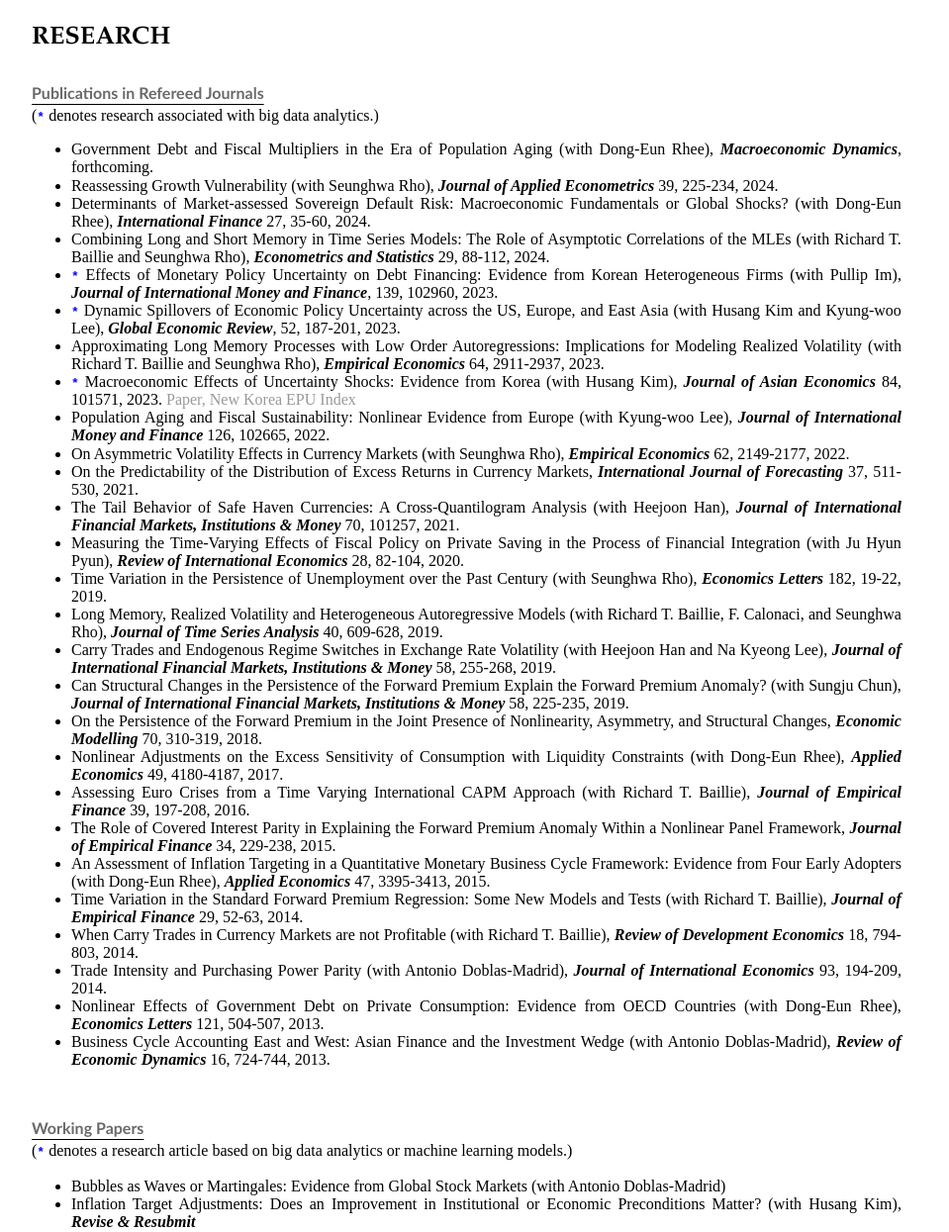
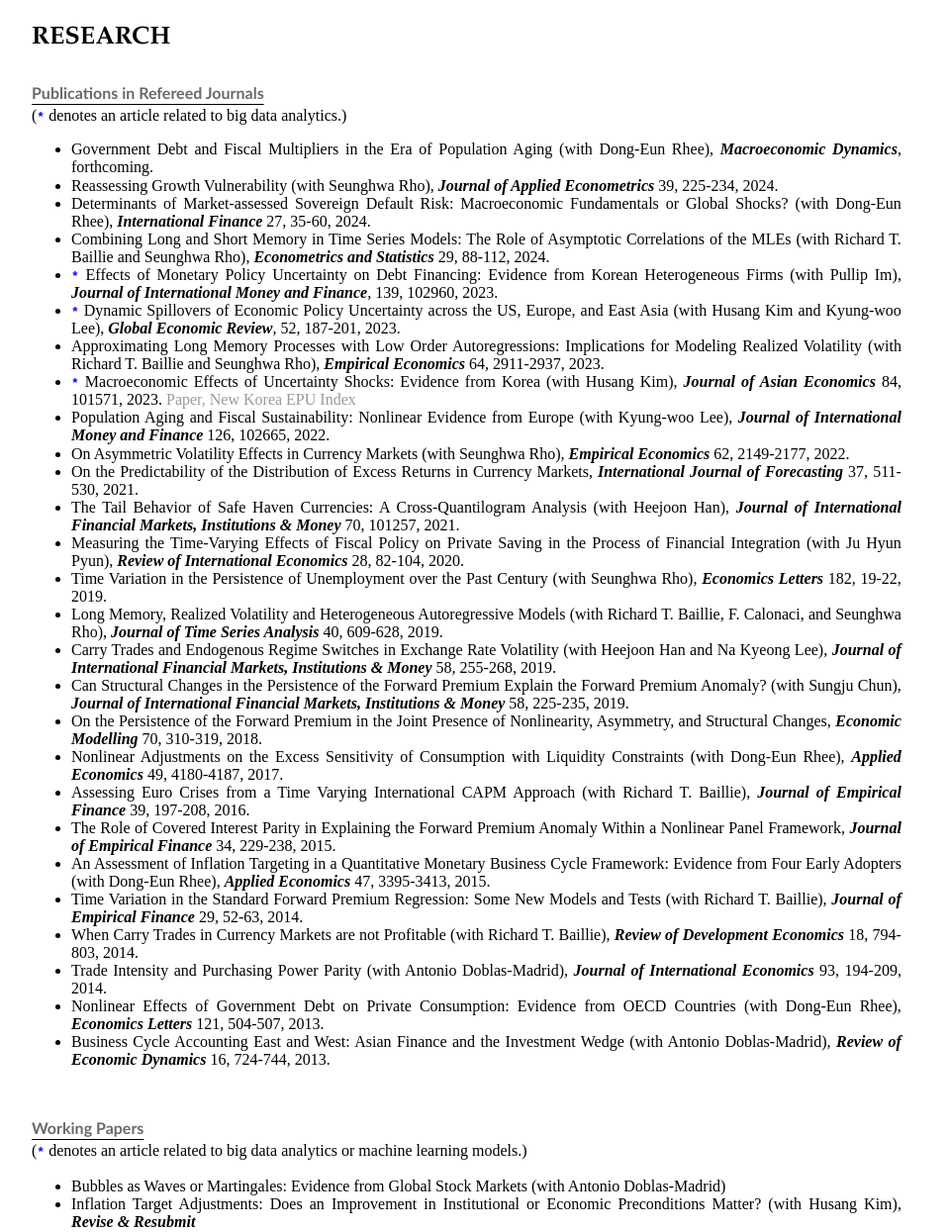
Before and after one commit to dooyeoncho/dooyeoncho.github.io, a Jekyll site: the page built from pages/research.html, in a window 1280 px wide. Shown: the part 122-1367 px from the top of the page at 99% size, without its empty margins (160-1119 px from the left). Built offline with Jekyll 4.4.1, drawn with Linux system fonts in a browser that asks for light colours.

Commit message:
Update research.html

```diff
--- a/pages/research.html
+++ b/pages/research.html
@@ -22,7 +22,7 @@
 <h1 class="headerstyle">Research</h1>
 </div>
 
-<div><b><p style="text-decoration: underline; text-underline-position:under;"><font color="dimgray" face="Gill Sans", sans-serif;>Publications in Refereed Journals</font></p></b></div> </div></li>(<code style="color : blue"><b>*</b></code> denotes research associated with big data analytics.)</li></div>
+<div><b><p style="text-decoration: underline; text-underline-position:under;"><font color="dimgray" face="Gill Sans", sans-serif;>Publications in Refereed Journals</font></p></b></div> </div></li>(<code style="color : blue"><b>*</b></code> denotes an article related to big data analytics.)</li></div>
 		<div><ul>
 			<span><li>Government Debt and Fiscal Multipliers in the Era of Population Aging (with Dong-Eun Rhee), <em property="italic"><b>Macroeconomic Dynamics</b></em>, forthcoming.</li></span>
                         <span><li>Reassessing Growth Vulnerability (with Seunghwa Rho), <em property="italic"><b>Journal of Applied Econometrics</b></em> 39, 225-234, 2024.</li></span>
@@ -55,7 +55,7 @@
                 </ul>
 		</div>&nbsp;
 
-<div><b><p style="text-decoration: underline; text-underline-position:under;"><font color="dimgray" face="Gill Sans", sans-serif;>Working Papers</font></p></b> </div></li>(<code style="color : blue"><b>*</b></code> denotes a research article based on big data analytics or machine learning models.)</li></div>
+<div><b><p style="text-decoration: underline; text-underline-position:under;"><font color="dimgray" face="Gill Sans", sans-serif;>Working Papers</font></p></b> </div></li>(<code style="color : blue"><b>*</b></code> denotes an article related to big data analytics or machine learning models.)</li></div>
 	<ul>
 		<span><li>Bubbles as Waves or Martingales: Evidence from Global Stock Markets (with Antonio Doblas-Madrid)</li></span>
 		<span><li>Inflation Target Adjustments: Does an Improvement in Institutional or Economic Preconditions Matter? (with Husang Kim), <em property="italic"><b>Revise & Resubmit</b></em></li></span>
```
